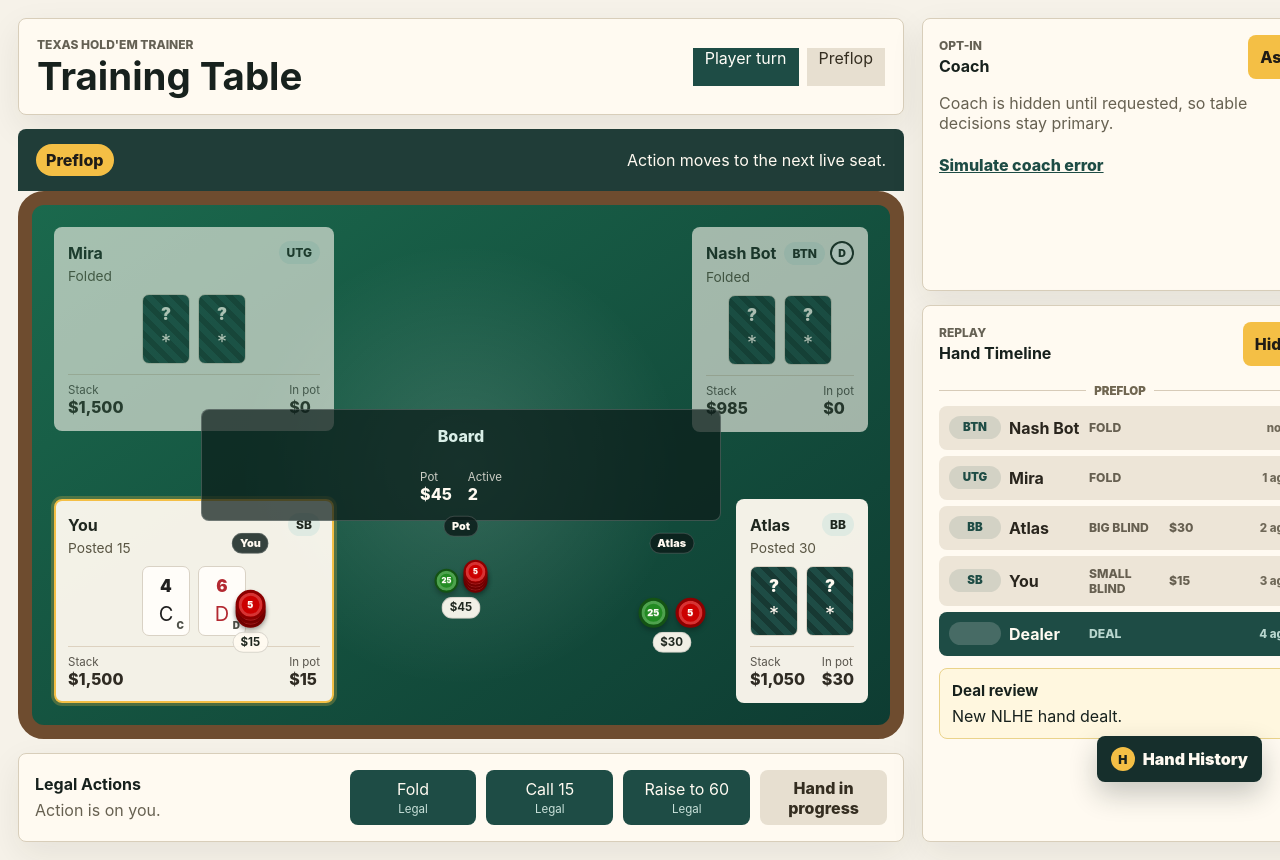
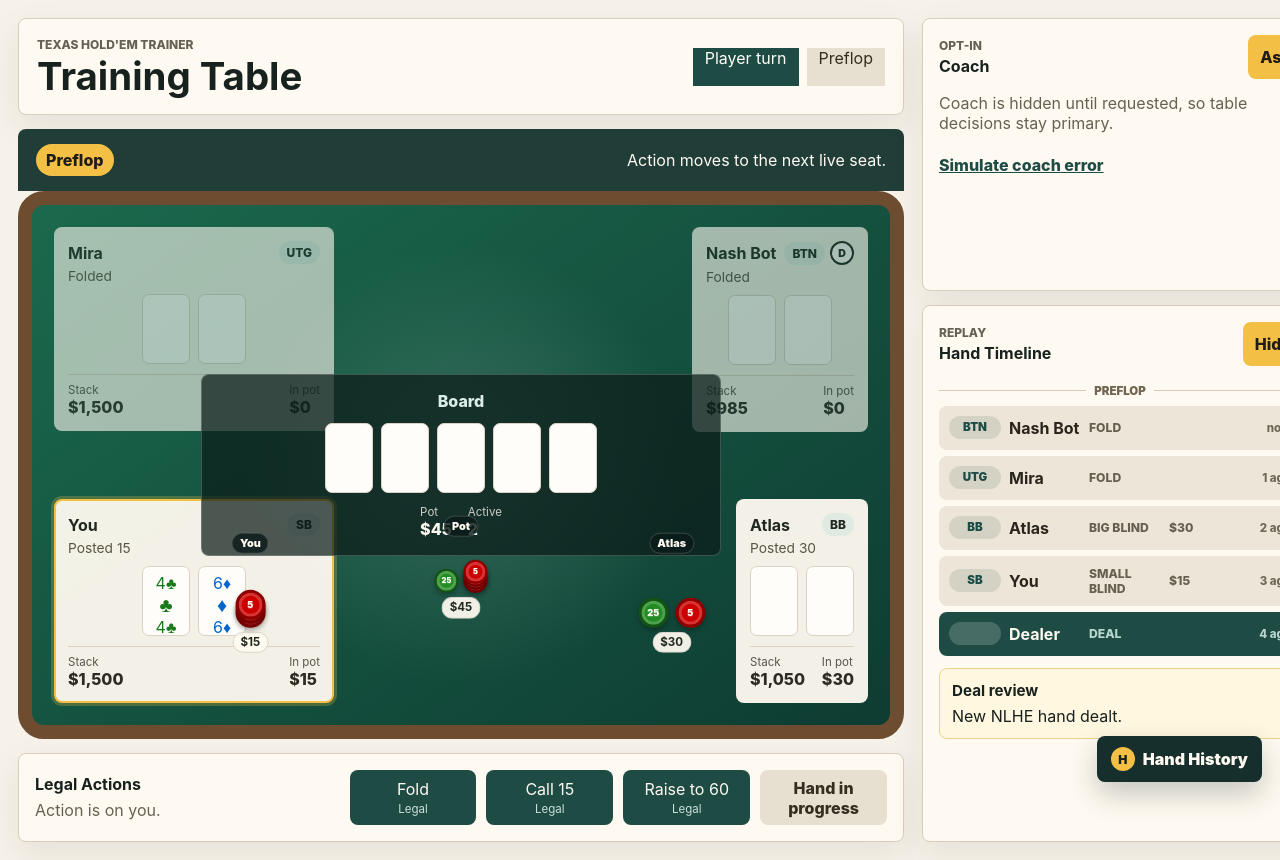
Before and after one commit to decraemerdevon-sudo/PokerDemo, a React (Vite) app: page / in a window 1280 px wide. Shown: the top 860 px of the page. Built offline with nearby package versions, Linux system fonts and the light colour scheme.

Commit message:
Render poker cards with four suit colors

```diff
--- a/src/App.tsx
+++ b/src/App.tsx
@@ -2,6 +2,7 @@ import { KeyboardEvent, useEffect, useMemo, useState } from 'react';
 import {
   ActionKind,
   Card,
+  EngineStage,
   HandEvent,
   HandState,
   Seat,
@@ -21,6 +22,8 @@ import { appendCompletedHand, calculateSessionStats, HandRecord, loadSessionHist
 
 type TableMode = 'play' | 'review';
 type CoachState = 'idle' | 'loading' | 'ready' | 'error';
+type CardState = 'face_up' | 'face_down' | 'unknown';
+type HandPhase = EngineStage | 'complete';
 type ChipDenomination = {
   value: number;
   color: string;
@@ -42,7 +45,12 @@ const CHIP_DENOMINATIONS: ChipDenomination[] = [
 const fourSeatAngles = [315, 45, 225, 135];
 
 const suitLabels: Record<Card['suit'], string> = { spades: 'S', hearts: 'H', diamonds: 'D', clubs: 'C' };
-const suitSymbols: Record<Card['suit'], string> = { spades: 'S', hearts: 'H', diamonds: 'D', clubs: 'C' };
+const SUIT_COLORS: Record<Card['suit'], { primary: string; label: string; hex: string }> = {
+  spades: { primary: '#1a1a1a', label: '♠', hex: '#1a1a1a' },
+  hearts: { primary: '#CC0000', label: '♥', hex: '#CC0000' },
+  diamonds: { primary: '#0066CC', label: '♦', hex: '#0066CC' },
+  clubs: { primary: '#1a7a1a', label: '♣', hex: '#1a7a1a' },
+};
 
 function formatMoney(value: number) {
   return `$${value.toLocaleString()}`;
@@ -107,14 +115,47 @@ function buildCoachAdvice(state: HandState) {
   return `Hero holds ${cardText(hero.cards)} on ${state.street.toLowerCase()} with ${formatMoney(potSize(state))} in the pot. Board: ${boardText} (${texture(board)}). Legal actions: ${actionText}. Recent action: ${recent || 'none'}.`;
 }
 
-function CardView({ card, hidden = false }: { card: Card; hidden?: boolean }) {
-  const isRed = card.suit === 'hearts' || card.suit === 'diamonds';
+function getCardState(card: Card | null, _playerId: string, isHuman: boolean, handPhase: HandPhase): CardState {
+  if (isHuman) return card ? 'face_up' : 'face_down';
+  if (handPhase !== 'complete' && handPhase !== 'hand-complete') return 'face_down';
+  if (card === null) return 'face_down';
+  return 'face_up';
+}
+
+function CardView({ card, state = 'face_up', empty = false }: { card: Card | null; state?: CardState; empty?: boolean }) {
+  if (empty) {
+    return <span aria-label="empty community card slot" className="card card-empty" />;
+  }
+
+  if (state === 'unknown') {
+    return (
+      <span aria-label="unknown card" className="card card-unknown">
+        <span aria-hidden="true" className="card-unknown-mark">?</span>
+      </span>
+    );
+  }
+
+  if (state === 'face_down' || !card) {
+    return (
+      <span aria-label="face-down card" className="card card-back">
+        <span className="sr-only">face-down card</span>
+      </span>
+    );
+  }
+
+  const suit = SUIT_COLORS[card.suit];
   return (
-    <span className={`card ${isRed ? 'card-red' : 'card-black'} ${hidden ? 'card-hidden' : ''}`}>
-      <span className="card-rank">{hidden ? '?' : card.rank}</span>
-      <span aria-hidden="true" className="card-suit">{hidden ? '*' : suitSymbols[card.suit]}</span>
-      <span className="sr-only">{hidden ? 'hidden card' : `${card.rank} of ${card.suit}`}</span>
-      {!hidden && <span className="suit-code">{suitLabels[card.suit]}</span>}
+    <span className="card card-face" style={{ color: suit.primary }}>
+      <span className="card-corner card-corner-top" aria-hidden="true">
+        <span>{card.rank}</span>
+        <span>{suit.label}</span>
+      </span>
+      <span aria-hidden="true" className="card-suit">{suit.label}</span>
+      <span className="card-corner card-corner-bottom" aria-hidden="true">
+        <span>{card.rank}</span>
+        <span>{suit.label}</span>
+      </span>
+      <span className="sr-only">{`${card.rank} of ${card.suit}`}</span>
     </span>
   );
 }
@@ -161,7 +202,7 @@ function ChipStacksView({ amount, label, size = 'player' }: { amount: number; la
   );
 }
 
-function SeatView({ seat, street, reveal, positionLabel, isButton }: { seat: Seat; street: Street; reveal: boolean; positionLabel: string; isButton: boolean }) {
+function SeatView({ seat, street, reveal, positionLabel, isButton, handPhase }: { seat: Seat; street: Street; reveal: boolean; positionLabel: string; isButton: boolean; handPhase: HandPhase }) {
   const isCurrent = seat.status === 'active' && seat.lastAction.toLowerCase().includes('waiting');
   return (
     <article className={`seat ${seat.isHero ? 'seat-hero' : ''} ${seat.status === 'folded' ? 'seat-folded' : ''} ${isCurrent ? 'seat-current' : ''}`} aria-label={`${seat.name} seat`}>
@@ -176,7 +217,7 @@ function SeatView({ seat, street, reveal, positionLabel, isButton }: { seat: Sea
         <p>{seat.status === 'folded' ? 'Folded' : seat.status === 'all-in' ? 'All-in' : seat.lastAction}</p>
       </div>
       <div className="seat-cards" aria-label={`${seat.name} cards`}>
-        {seat.cards.map((card, index) => <CardView key={`${seat.id}-${street}-${index}`} card={card} hidden={!reveal} />)}
+        {seat.cards.map((card, index) => <CardView key={`${seat.id}-${street}-${index}`} card={card} state={getCardState(card, seat.id, Boolean(seat.isHero) || reveal, handPhase)} />)}
       </div>
       <dl className="seat-money">
         <div><dt>Stack</dt><dd>{formatMoney(seat.stack)}</dd></div>
@@ -247,12 +288,17 @@ function PlayerBetChips({ seat, seatAngle }: { seat: Seat; seatAngle: number })
 }
 
 function HiddenCards() {
-  return <span className="hidden-cards" aria-label="hidden hole cards">[? ?]</span>;
+  return (
+    <span className="history-cards" aria-label="unknown hole cards">
+      <CardView card={null} state="unknown" />
+      <CardView card={null} state="unknown" />
+    </span>
+  );
 }
 
 function HistoryCards({ cards }: { cards: Card[] | null }) {
   if (!cards) return <HiddenCards />;
-  return <span className="history-cards">{cards.map((card, index) => <CardView key={`${card.rank}-${card.suit}-${index}`} card={card} />)}</span>;
+  return <span className="history-cards">{cards.map((card, index) => <CardView key={`${card.rank}-${card.suit}-${index}`} card={card} state="face_up" />)}</span>;
 }
 
 function streetTitle(street: StreetKey, hand: HandRecord) {
@@ -498,7 +544,12 @@ function App() {
             {state.seats.map((seat, index) => <PlayerBetChips key={`${seat.id}-chips`} seat={seat} seatAngle={seatAngleForIndex(index, state.seats.length)} />)}
             <div className="board">
               <p>Board</p>
-              <div className="board-cards">{state.board.map((card, index) => <CardView key={`${card.rank}-${card.suit}`} card={card} hidden={index >= board.length && state.stage !== 'hand-complete'} />)}</div>
+              <div className="board-cards">
+                {Array.from({ length: 5 }, (_, index) => {
+                  const card = board[index] ?? null;
+                  return <CardView key={card ? `${card.rank}-${card.suit}` : `board-empty-${index}`} card={card} empty={!card} state="face_up" />;
+                })}
+              </div>
               <dl className="pot-summary"><div><dt>Pot</dt><dd>{formatMoney(pot)}</dd></div><div><dt>Active</dt><dd>{activePlayers.length}</dd></div></dl>
             </div>
             <div className="seats-grid">{state.seats.map((seat) => (
@@ -506,6 +557,7 @@ function App() {
                 isButton={seat.seatIndex === state.buttonSeatIndex}
                 key={seat.id}
                 positionLabel={getSeatLabel(seat.seatIndex, state.buttonSeatIndex, occupiedSeatIndices)}
+                handPhase={state.stage}
                 reveal={seat.isHero || showAllCards}
                 seat={seat}
                 street={state.street}
```
